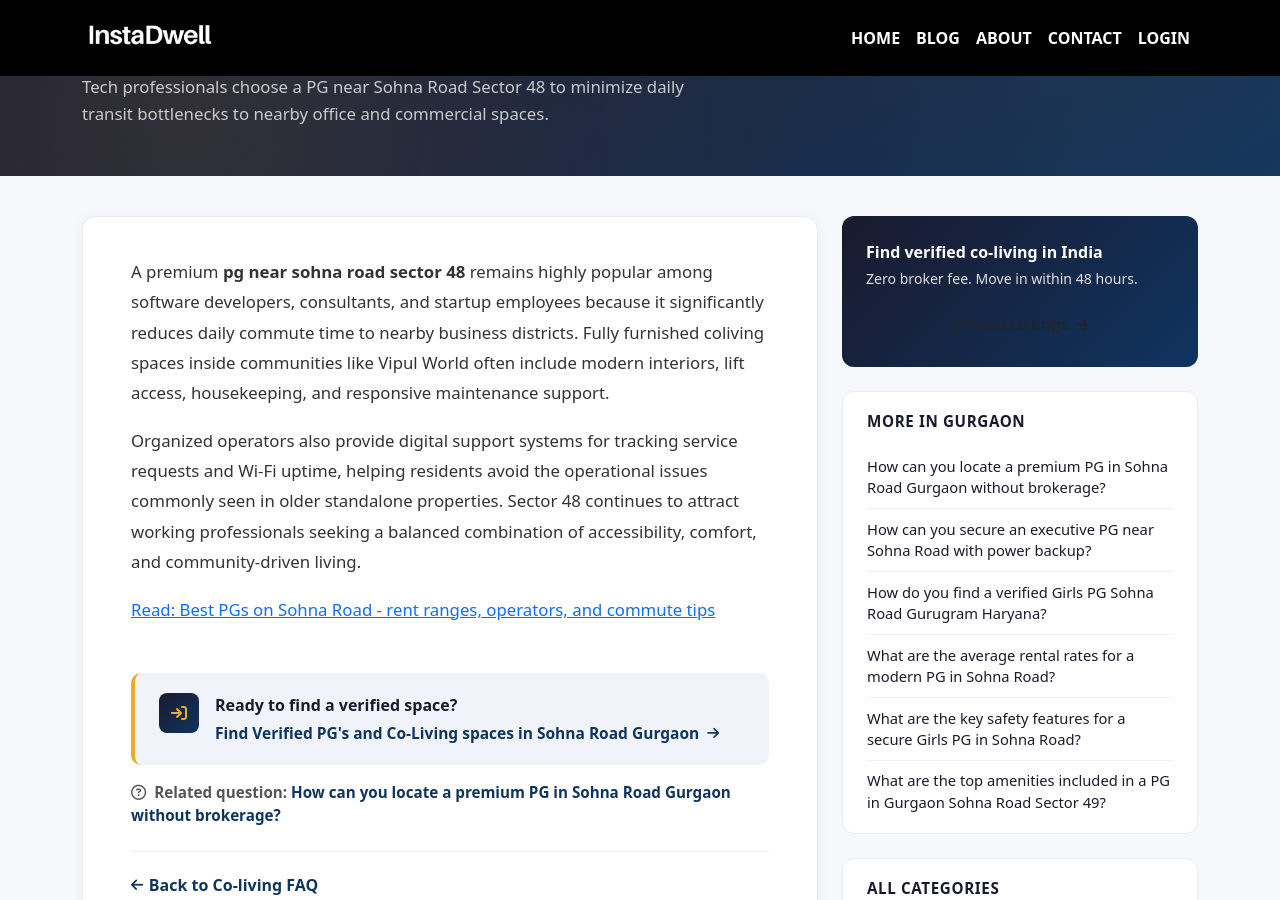
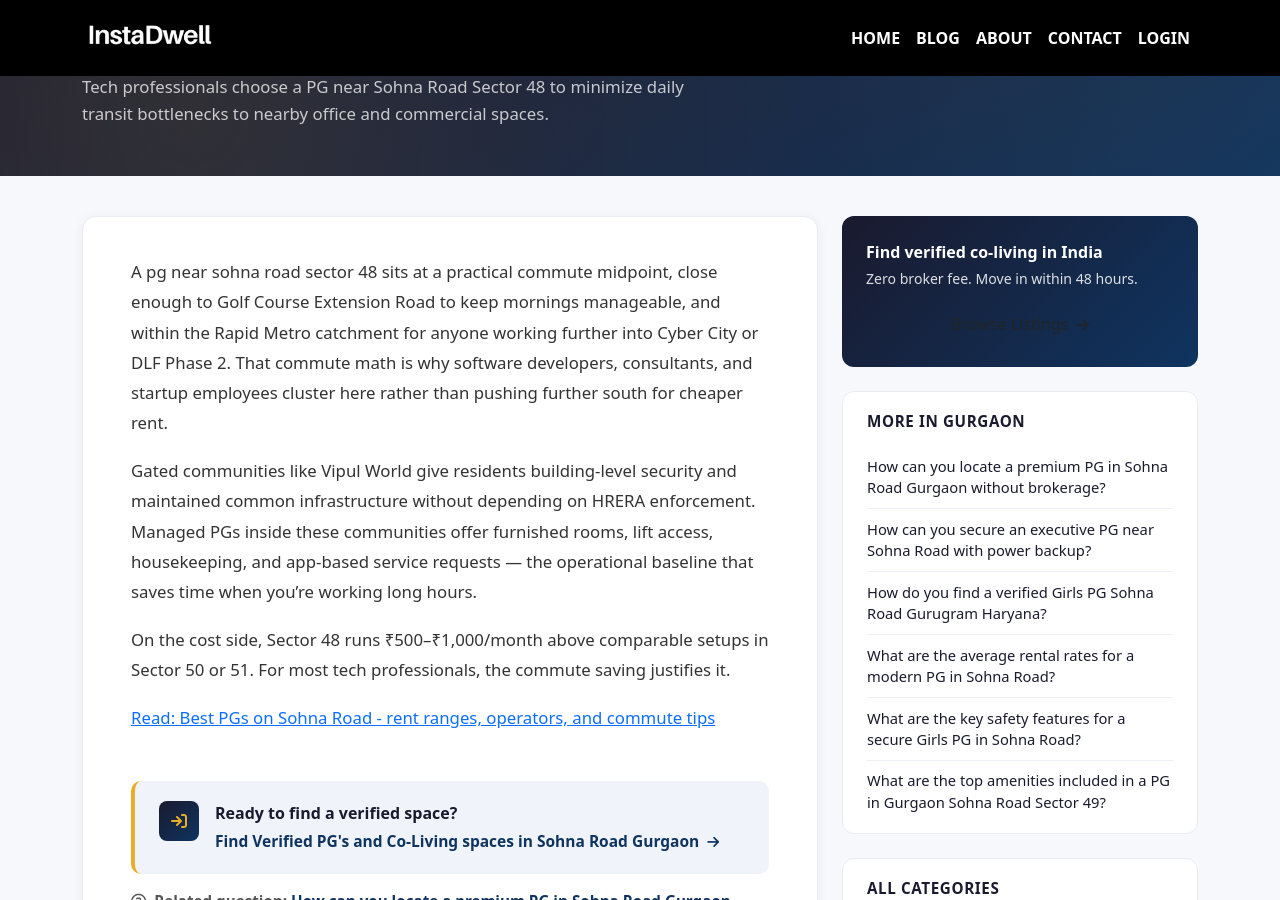
Before and after one commit to instadw/instadwell-blog, a Jekyll site: the page built from _coliving_faq/why-do-tech-professionals-choose-a-pg-near-sohna-road-sector-48.md, in a window 1280 px wide and 900 px high, scrolled down 227 px. Built offline with Jekyll 4.4.1, drawn with Linux system fonts in a browser that asks for light colours.

Commit message:
Update why-do-tech-professionals-choose-a-pg-near-sohna-road-sector-48.md

```diff
--- a/_coliving_faq/why-do-tech-professionals-choose-a-pg-near-sohna-road-sector-48.md
+++ b/_coliving_faq/why-do-tech-professionals-choose-a-pg-near-sohna-road-sector-48.md
@@ -12,8 +12,10 @@ related_faq: "how-can-you-locate-a-premium-pg-in-sohna-road-gurgaon-without-brok
 related_faq_label: "How can you locate a premium PG in Sohna Road Gurgaon without brokerage?"
 ---
 
-A premium **pg near sohna road sector 48** remains highly popular among software developers, consultants, and startup employees because it significantly reduces daily commute time to nearby business districts. Fully furnished coliving spaces inside communities like Vipul World often include modern interiors, lift access, housekeeping, and responsive maintenance support.
+A pg near sohna road sector 48 sits at a practical commute midpoint, close enough to Golf Course Extension Road to keep mornings manageable, and within the Rapid Metro catchment for anyone working further into Cyber City or DLF Phase 2. That commute math is why software developers, consultants, and startup employees cluster here rather than pushing further south for cheaper rent.
 
-Organized operators also provide digital support systems for tracking service requests and Wi-Fi uptime, helping residents avoid the operational issues commonly seen in older standalone properties. Sector 48 continues to attract working professionals seeking a balanced combination of accessibility, comfort, and community-driven living.
+Gated communities like Vipul World give residents building-level security and maintained common infrastructure without depending on HRERA enforcement. Managed PGs inside these communities offer furnished rooms, lift access, housekeeping, and app-based service requests — the operational baseline that saves time when you're working long hours.
+
+On the cost side, Sector 48 runs ₹500–₹1,000/month above comparable setups in Sector 50 or 51. For most tech professionals, the commute saving justifies it.
 
 [Read: Best PGs on Sohna Road - rent ranges, operators, and commute tips](https://instadwell.com/blog/pg-sohna-road-gurgaon)
```
